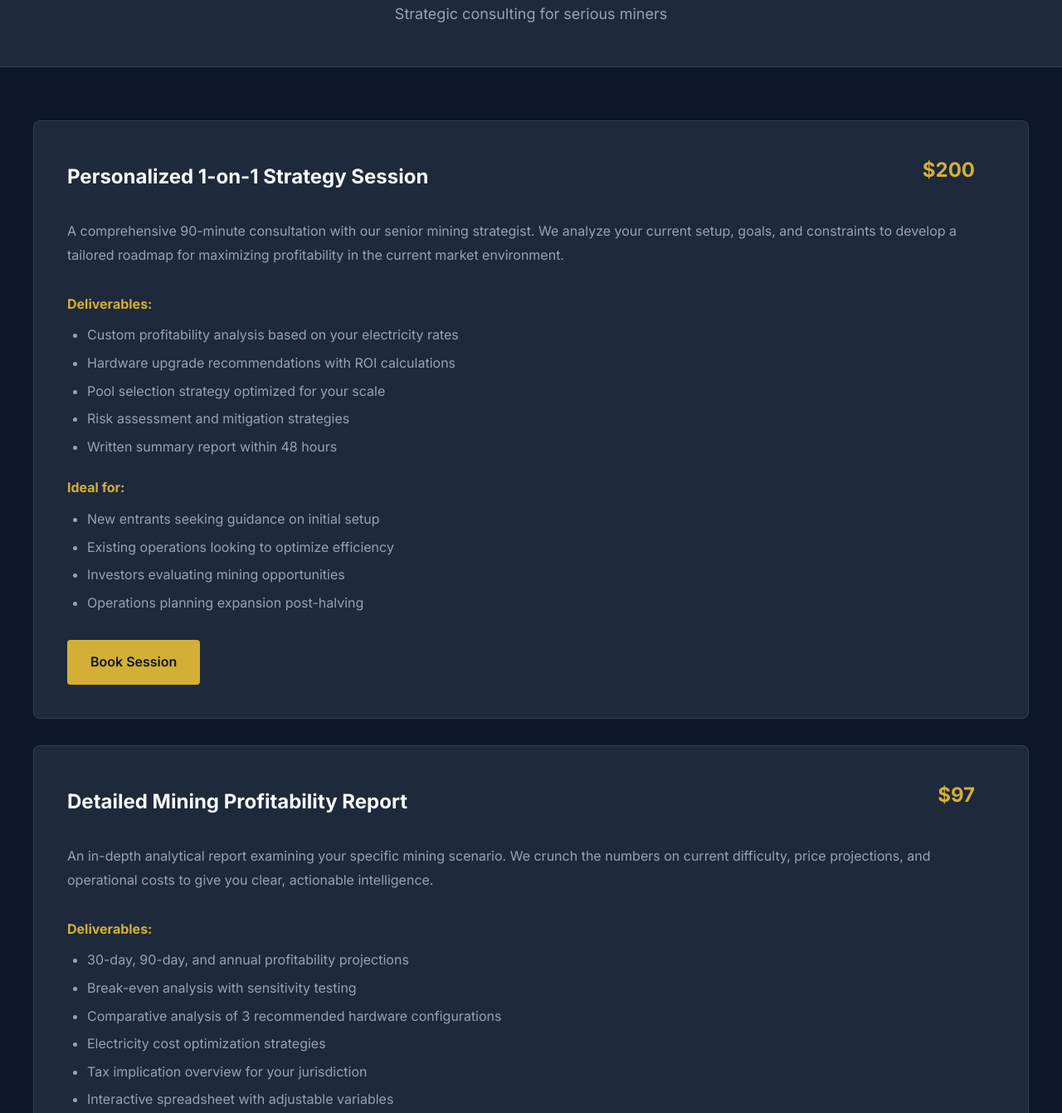
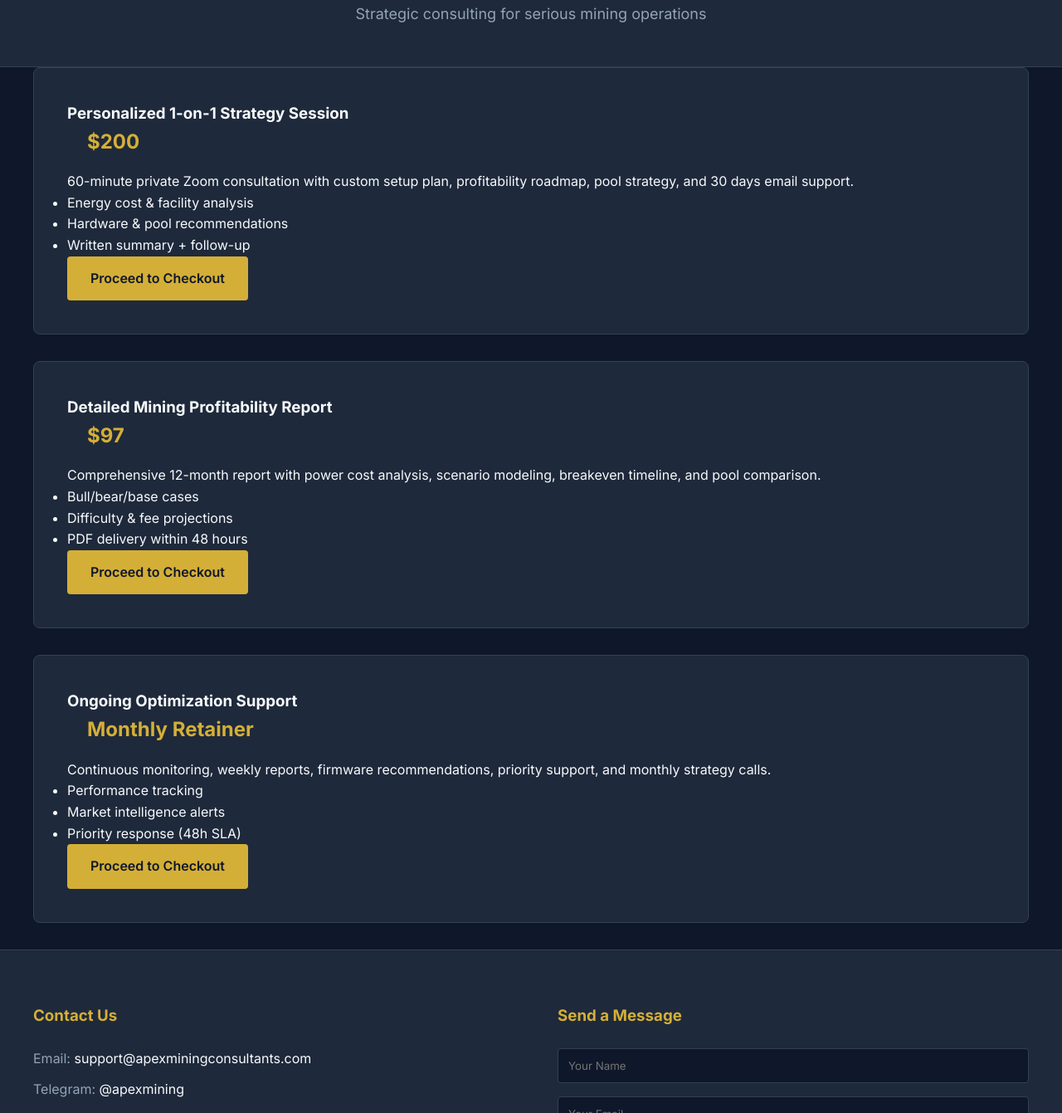
Before and after one commit to Merlin3xx/apex-mining, a plain HTML site: page services.html in a window 1280 px wide. Shown: the part 197-1538 px from the top of the page at 83% size. Drawn offline with Linux system fonts and the light colour scheme.

Commit message:
Update services.html

```diff
--- a/services.html
+++ b/services.html
@@ -1,4 +1,4 @@
-<!-- services.html -->
+<!-- services.html – All buttons now lead to checkout.html -->
 <!DOCTYPE html>
 <html lang="en">
 <head>
@@ -33,104 +33,53 @@
         <section class="page-header">
             <div class="container">
                 <h1>Professional Services</h1>
-                <p>Strategic consulting for serious miners</p>
+                <p>Strategic consulting for serious mining operations</p>
             </div>
         </section>
 
-        <section class="services-grid">
+        <section class="services-section">
             <div class="container">
                 <div class="service-card">
-                    <div class="service-header">
-                        <h2>Personalized 1-on-1 Strategy Session</h2>
-                        <span class="price">$200</span>
-                    </div>
-                    <p class="service-description">A comprehensive 90-minute consultation with our senior mining strategist. We analyze your current setup, goals, and constraints to develop a tailored roadmap for maximizing profitability in the current market environment.</p>
-
-                    <div class="service-details">
-                        <h4>Deliverables:</h4>
+                    <h3>Personalized 1-on-1 Strategy Session</h3>
+                    <p class="price">$200</p>
+                    <p>60-minute private Zoom consultation with custom setup plan, profitability roadmap, pool strategy, and 30 days email support.</p>
                     <ul>
-                            <li>Custom profitability analysis based on your electricity rates</li>
-                            <li>Hardware upgrade recommendations with ROI calculations</li>
-                            <li>Pool selection strategy optimized for your scale</li>
-                            <li>Risk assessment and mitigation strategies</li>
-                            <li>Written summary report within 48 hours</li>
+                        <li>Energy cost & facility analysis</li>
+                        <li>Hardware & pool recommendations</li>
+                        <li>Written summary + follow-up</li>
                     </ul>
-
-                        <h4>Ideal for:</h4>
-                        <ul>
-                            <li>New entrants seeking guidance on initial setup</li>
-                            <li>Existing operations looking to optimize efficiency</li>
-                            <li>Investors evaluating mining opportunities</li>
-                            <li>Operations planning expansion post-halving</li>
-                        </ul>
-                    </div>
-                    <a href="payments.html" class="btn btn-primary">Book Session</a>
+                    <a href="checkout.html?item=Personalized%201-on-1%20Strategy%20Session&price=$200" class="btn btn-primary">Proceed to Checkout</a>
                 </div>
 
                 <div class="service-card">
-                    <div class="service-header">
-                        <h2>Detailed Mining Profitability Report</h2>
-                        <span class="price">$97</span>
-                    </div>
-                    <p class="service-description">An in-depth analytical report examining your specific mining scenario. We crunch the numbers on current difficulty, price projections, and operational costs to give you clear, actionable intelligence.</p>
-
-                    <div class="service-details">
-                        <h4>Deliverables:</h4>
+                    <h3>Detailed Mining Profitability Report</h3>
+                    <p class="price">$97</p>
+                    <p>Comprehensive 12-month report with power cost analysis, scenario modeling, breakeven timeline, and pool comparison.</p>
                     <ul>
-                            <li>30-day, 90-day, and annual profitability projections</li>
-                            <li>Break-even analysis with sensitivity testing</li>
-                            <li>Comparative analysis of 3 recommended hardware configurations</li>
-                            <li>Electricity cost optimization strategies</li>
-                            <li>Tax implication overview for your jurisdiction</li>
-                            <li>Interactive spreadsheet with adjustable variables</li>
+                        <li>Bull/bear/base cases</li>
+                        <li>Difficulty & fee projections</li>
+                        <li>PDF delivery within 48 hours</li>
                     </ul>
-
-                        <h4>Includes analysis of:</h4>
-                        <ul>
-                            <li>Current network difficulty trends</li>
-                            <li>Hashrate price correlation models</li>
-                            <li>Seasonal electricity pricing impacts</li>
-                            <li>Depreciation schedules and resale values</li>
-                        </ul>
-                    </div>
-                    <a href="payments.html" class="btn btn-primary">Order Report</a>
+                    <a href="checkout.html?item=Detailed%20Mining%20Profitability%20Report&price=$97" class="btn btn-primary">Proceed to Checkout</a>
                 </div>
 
                 <div class="service-card">
-                    <div class="service-header">
-                        <h2>Ongoing Optimization Support</h2>
-                        <span class="price">Monthly Retainer</span>
-                    </div>
-                    <p class="service-description">Continuous advisory partnership for active mining operations. Monthly check-ins, priority support, and proactive recommendations to keep your operation running at peak efficiency as market conditions evolve.</p>
-
-                    <div class="service-details">
-                        <h4>Deliverables:</h4>
+                    <h3>Ongoing Optimization Support</h3>
+                    <p class="price">Monthly Retainer</p>
+                    <p>Continuous monitoring, weekly reports, firmware recommendations, priority support, and monthly strategy calls.</p>
                     <ul>
-                            <li>Monthly 60-minute strategy video call</li>
-                            <li>Unlimited email support (24-hour response guarantee)</li>
-                            <li>Weekly market brief with relevant updates</li>
-                            <li>Quarterly comprehensive performance review</li>
-                            <li>Early access to new optimization strategies</li>
-                            <li>Priority notification of hardware deals and opportunities</li>
+                        <li>Performance tracking</li>
+                        <li>Market intelligence alerts</li>
+                        <li>Priority response (48h SLA)</li>
                     </ul>
-
-                        <h4>Ongoing support covers:</h4>
-                        <ul>
-                            <li>Real-time troubleshooting and optimization</li>
-                            <li>Market timing advice for scaling operations</li>
-                            <li>Pool switching recommendations</li>
-                            <li> firmware and software update guidance</li>
-                            <li>Regulatory change monitoring and compliance advice</li>
-                        </ul>
-                    </div>
-                    <a href="payments.html" class="btn btn-primary">Inquire About Retainer</a>
+                    <a href="checkout.html?item=Ongoing%20Optimization%20Support&price=Monthly%20Retainer" class="btn btn-primary">Proceed to Checkout</a>
                 </div>
             </div>
         </section>
 
-        <section id="support" class="support-section">
+        <!-- Support & footer (unchanged) -->
+        <section class="support-section">
             <div class="container">
-                <h2>Customer Support</h2>
                 <div class="support-grid">
                     <div class="support-info">
                         <h3>Contact Us</h3>
```
Lines whose indentation alone changed are shown as unchanged.
